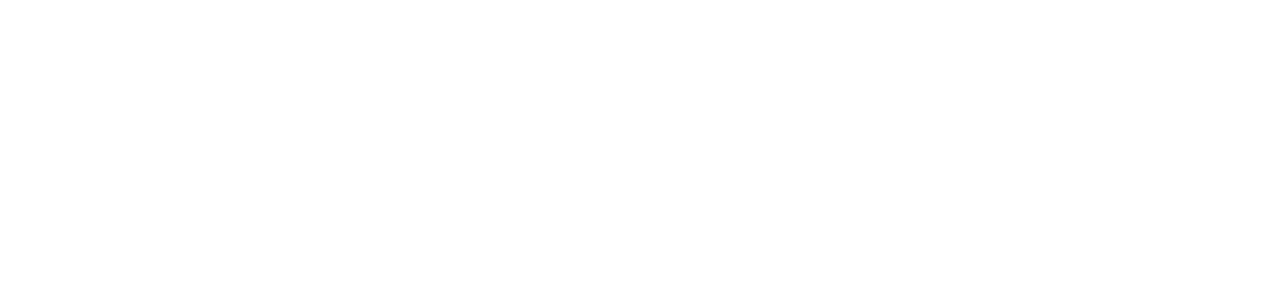
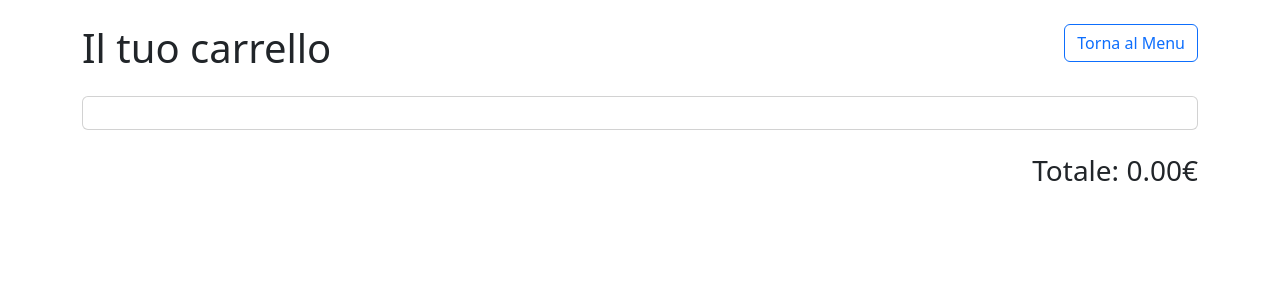
Before and after one commit to Denis-Turbatu/vite-vue-deliveboo, a Vue app: page /carrello in a window 1280 px wide. Before the commit this address had no page. Shown: the top 300 px of the page. Built offline with nearby package versions, Linux system fonts and the light colour scheme.

Commit message:
feat: add '€' to product price in menu + change names and routes parameters in italian in router.js + integrated a back to manu button in CartPage.vue

```diff
--- a/src/pages/CartPage.vue
+++ b/src/pages/CartPage.vue
@@ -2,7 +2,8 @@
 export default {
   data() {
     return {
-      cartArray: []
+      cartArray: [],
+      slug: null,
     };
   },
   methods: {
@@ -31,13 +32,20 @@ export default {
   },
   created() {
     this.cartArray = JSON.parse(localStorage.getItem("cartProducts"));
+    this.slug = JSON.parse(localStorage.getItem("curSlug"));
   }
 };
 </script>
 <template>
   <div class="container">
     <div class="cart my-4">
-      <h1 class="mb-4">Il tuo carrello</h1>
+      <div class="d-flex justify-content-between">
+        <h1 class="mb-4">Il tuo carrello</h1>
+
+        <router-link :to="`/ristorante/${this.slug}`">
+          <button class="btn btn-outline-primary">Torna al Menu</button>
+        </router-link>
+      </div>
       <div class="row">
         <div class="col-12">
           <div
--- a/src/pages/RestaurantPage.vue
+++ b/src/pages/RestaurantPage.vue
@@ -7,7 +7,8 @@
             return {
                 restaurant: [],
                 selectedDishes: [],
-                store
+                store,
+                restSlug: null,
             };
         },
         created() {
@@ -50,14 +51,13 @@
 
                 // assegnazione alla variabile vue
                 this.selectedDishes = selectedDishes;
-                // console.log('52', Array.isArray(this.selectedDishes));
-                // console.log('53', Array.isArray(selectedDishes));
-
+                this.restSlug = this.restaurant.slug;
 
                 // passaggio alla pagina CartPage.vue con i dati in formato JSON
                 localStorage.setItem("cartProducts", JSON.stringify(this.selectedDishes))
+                localStorage.setItem("curSlug", JSON.stringify(this.restSlug))
                 this.$router.push({
-                    name: 'cart',
+                    name: 'carrello',
                 });
             },
         },
@@ -104,7 +104,7 @@
                         </div>
                         <div class="me-3">
                             <span>
-                                {{ dish.price }}
+                                {{ dish.price }}€
                             </span>
                         </div>
                     </div>
--- a/src/router.js
+++ b/src/router.js
@@ -12,14 +12,14 @@ const router = createRouter({
       component: HomePage,
     },
     {
-      path: "/cart",
-      name: "cart",
+      path: "/carrello",
+      name: "carrello",
       component: CartPage,
       props: true
     },
     {
       path: "/ristorante/:slug",
-      name: "Ristorante",
+      name: "ristorante",
       component: RestaurantPage,
       props: true
     },
```
